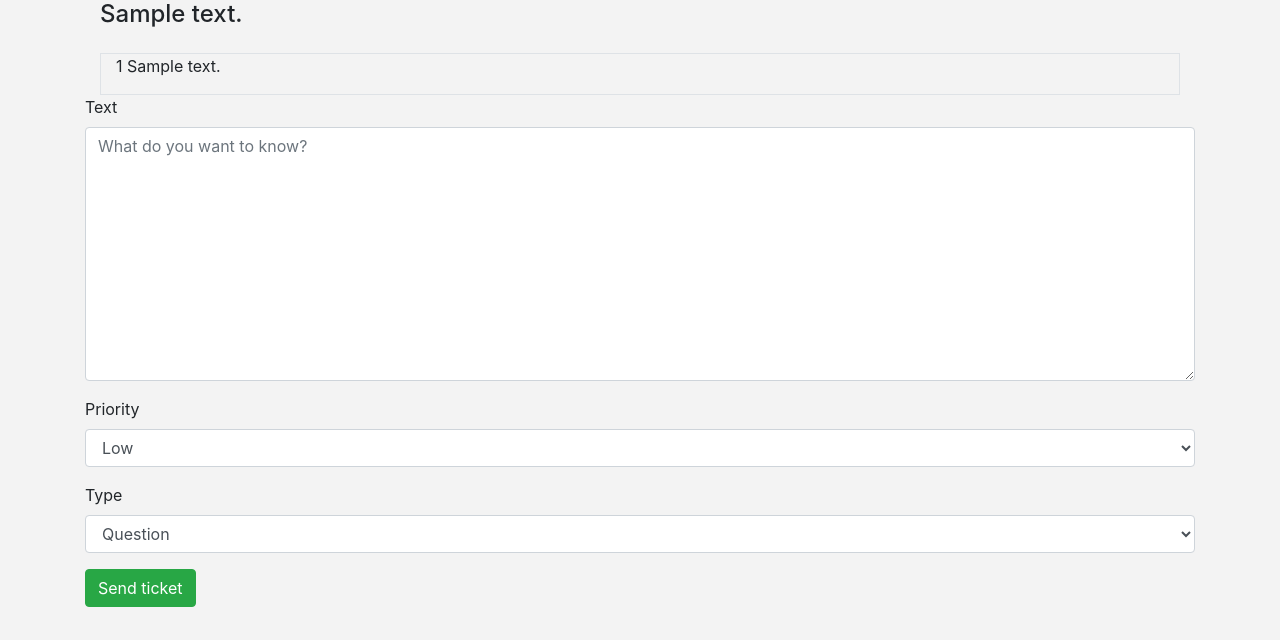
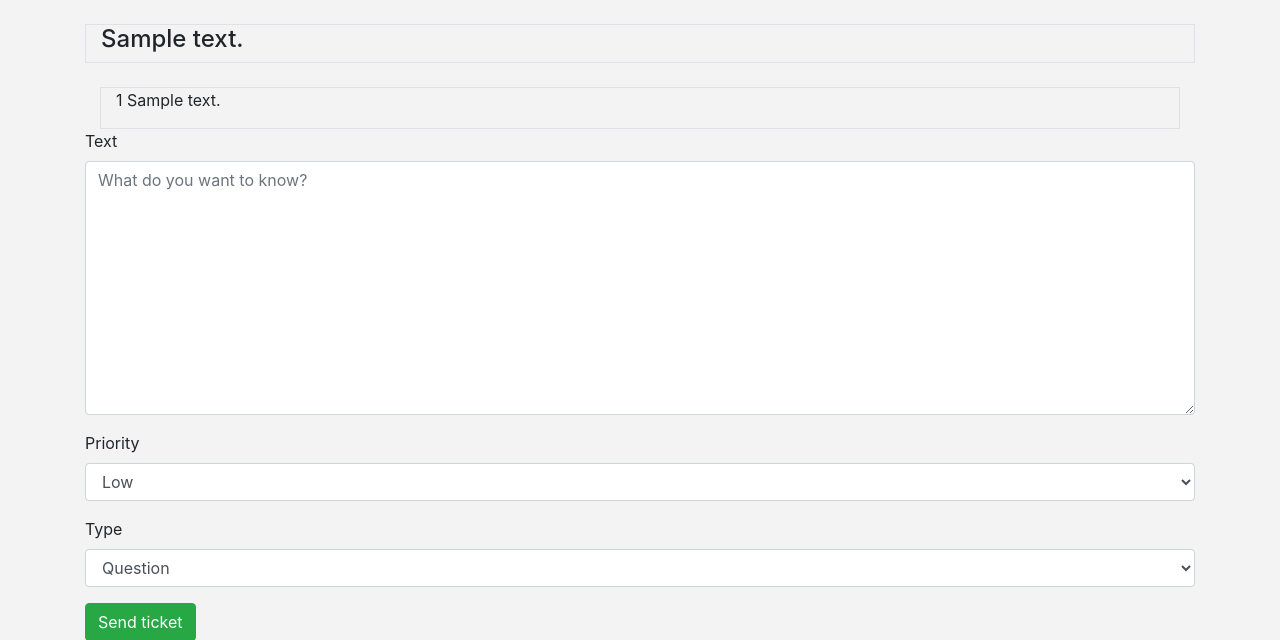
Before and after one commit to lucho03/Thesis-work, a Django app: template Mysite/main/templates/answer.html in a window 1280 px wide. Shown: the part 72-712 px from the top of the page. Run offline with Django 3.2, Linux system fonts and the light colour scheme; the template is opened without the code that fills it: values that come from a table or form of the project are taken from there, others are empty; a user stored in the database is signed in; tables that the repository leaves empty hold one stand-in row (values such as "Sample post"); some libraries are stand-ins or nearby versions.

Commit message:
Adding answers

```diff
--- a/Mysite/main/templates/answer.html
+++ b/Mysite/main/templates/answer.html
@@ -17,7 +17,7 @@
         </div>
         {% endfor %}
     {% endif %}
-    <div class="container">
+    <div class="container mt-4 border">
         <h4>{{ticket.text}}</h4>
     </div>
     <div class="container mt-4">
@@ -27,11 +27,13 @@
             </div>
         {% endfor %}
     </div>
-    <form method="post">
-        {% csrf_token %}
-        {{ form|crispy }}
-        <button type="submit" class="btn btn-success">Send ticket</button>
-    </form>
+    {% if perms.main.answer_tickets %}
+        <form method="post">
+            {% csrf_token %}
+            {{ form|crispy }}
+            <button type="submit" class="btn btn-success">Send ticket</button>
+        </form>
+    {% endif %}
 </div>
 
 {% endblock content %}
```
